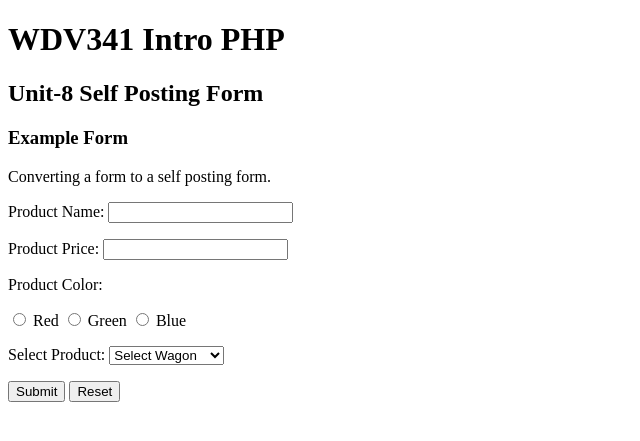
After one commit to Charwillbro/PHP, a PHP site: page /lab-INSERT-form.php in a window 1280 px wide. The commit adds this page. Shown: the top 441 px of the page, without its empty margins (0-640 px from the left). Run offline with PHP 8.4, Linux system fonts and the light colour scheme.

Commit message:
Lab-Insert initial commit

```diff
--- a/formValidation.php
+++ b/formValidation.php
@@ -8,7 +8,7 @@
 
 function validateProdName($inName){
     //name field cannot be empty
-    if(empty($inName) ){
+    if(empty($inName) ){ //checks if the name variable is empty
         return false; //fails validation
     }else{
         return true; //passes validation
--- /dev/null
+++ b/lab-INSERT-form.php
@@ -0,0 +1,193 @@
+<?php
+	$prod_name = "";	//define variable
+	$prod_price = "";
+	$prod_color = "";
+	$prod_wagon = "";
+
+	$name_errMsg = "";	//define variable
+	$price_errMsg = "";
+	$color_errMsg = "";
+	$wagon_errMsg = "";
+
+	$valid_form = false;
+
+	if( isset($_POST['prod_submit']) )
+	{
+		//process form data
+
+		$prod_name = $_POST['prod_name'];
+		$prod_price = $_POST['prod_price'];
+		if( isset($_POST['prod_color']) )	{
+			$prod_color = $_POST['prod_color'];
+		}
+		$prod_wagon = $_POST['prod_wagon'];
+
+		$valid_form = true;		//set validation flag assume all fields are valid
+
+		include 'validationsAdvanced-Solution.php';	//get validation functions
+
+		if( !validateProdName($prod_name) ) {
+			$valid_form = false;
+			$name_errMsg = "Please enter a product name";
+		}
+
+		if( !validateProdPrice($prod_price) )	{
+			$valid_form = false;
+			$price_errMsg = "Price must be numeric and greater than zero";
+		}
+
+		if( !validateProdColor( $prod_color ) )	{
+			$valid_form = false;
+			$color_errMsg = "Please select a color";
+		}
+
+		if( !validateProdWagon( $prod_wagon ) ) {
+			$valid_form = false;
+			$wagon_errMsg = "Please select a wagon";
+				echo "<h1>Wagon errMsg: $wagon_errMsg</h1>";
+		}
+
+
+		if($valid_form) {
+			//Form is good
+
+            include "connection.php";
+
+            $prod_name = $_POST['prod_name'];	//define variable
+            $prod_price = $_POST['prod_price'];
+            $prod_color = $_POST['prod_color'];
+            $prod_wagon = $_POST['prod_wagon'];
+            $date = date("Y-m-d");
+
+            //prepared statements
+
+            // below are prepared statements.
+
+            $sql = "INSERT INTO lab_wagons (";
+            $sql .= "prod_name, ";
+            $sql .= "prod_wagon_ordered, ";
+            $sql .= "prod_price, ";
+            $sql .= "prod_color, ";
+            $sql .= "prod_wagon ";
+
+            // below are prepared statement placeholders
+            $sql .= ") VALUES (";
+            $sql .= ":prodName, ";
+            $sql .= ":prodWagonOrdered, ";
+            $sql .= ":prodPrice, ";
+            $sql .= ":prodColor, ";
+            $sql .= ":prodWagon ";
+            $sql .= ")";
+
+
+            try{
+                $stmt = $conn->prepare($sql); //always prepare the statement
+
+                $stmt ->bindParam(":prodName", $prod_name); //bind the variables
+                $stmt ->bindParam(":prodWagonOrdered",$date);
+                $stmt ->bindParam(":prodPrice",$prod_price);
+                $stmt ->bindParam(":prodColor",$prod_color);
+                $stmt ->bindParam(":prodWagon",$prod_wagon);
+
+                $stmt ->execute(); // finally, execute the statement
+                echo "<h1>Your record has been successfully added to the database.</h1>";
+            }
+            catch(PDOException $e){
+
+
+                die();
+
+            }
+
+        }
+
+
+	}//if submitted
+?>
+        <!doctype html>
+        <html>
+        <head>
+        <meta charset="utf-8">
+        <title>Untitled Document</title>
+
+        <style>
+
+			[id^="error"]	{
+				color:red;
+			}
+
+		</style>
+
+        <script>
+
+			function resetForm() {
+				alert("inside resetForm()");
+
+			}
+
+		</script>
+
+        </head>
+
+        <body>
+
+        <h1>WDV341 Intro PHP </h1>
+        <h2>Unit-8 Self Posting Form</h2>
+        <h3>Example Form</h3>
+        <p>Converting a form to a self posting form.</p>
+
+        <?php
+			if($valid_form)
+			{
+		?>
+			<h1>Form Was Successful</h1>
+            <h2>Thank you for submitting your information</h2>
+        <?php
+			}
+			else
+			{
+		?>
+        <form name="form1" method="post" action="<?php echo htmlspecialchars($_SERVER["PHP_SELF"]);?>">
+          <p>
+            <label for="prod_name">Product Name: </label>
+            <input type="text" name="prod_name" id="prod_name" value="<?php echo $prod_name; ?>">
+            <span id="errorName"><?php echo $name_errMsg; ?></span>
+          </p>
+          <p>
+            <label for="prod_price">Product Price: </label>
+            <input type="text" name="prod_price" id="prod_price" value="<?php echo $prod_price; ?>">
+            <span id="errorPrice"><?php echo $price_errMsg; ?></span>
+          </p>
+          <p>Product Color: <span id="errorColor"><?php echo $color_errMsg; ?></span></p>
+          <p>
+            <input type="radio" name="prod_color" id="prod_red" value="prod_red"
+            	<?php if($prod_color == "prod_red"){ echo "checked"; } ?>>
+            <label for="prod_red">Red</label>
+            <input type="radio" name="prod_color" id="prod_green" value="prod_green"
+            	<?php if($prod_color == "prod_green"){ echo "checked"; } ?>>
+            <label for="prod_green">Green</label>
+            <input type="radio" name="prod_color" id="prod_blue" value="prod_blue"
+            	<?php if($prod_color == "prod_blue"){ echo "checked"; } ?>>
+            <label for="prod_blue">Blue</label>
+          </p>
+          <p>Select Product:
+          	<select name="prod_wagon" id="prod_wagon">
+            	<option value="select" <?php if($prod_wagon == "select"){ echo "selected"; } ?>>Select Wagon</option>
+            	<option value="wag_sm" <?php if($prod_wagon == "wag_sm"){ echo "selected"; } ?>>Small Wagon</option>
+            	<option value="wag_md" <?php if($prod_wagon == "wag_md"){ echo "selected"; } ?>>Medium Wagon</option>
+                <option value="wag_lg" <?php if($prod_wagon == "wag_lg"){ echo "selected"; } ?>>Large Wagon</option>
+            </select>
+            <span id="errorWagon"><?php echo $wagon_errMsg; ?></span>
+          </p>
+          <p>
+            <input type="submit" name="prod_submit" id="prod_submit" value="Submit">
+            <input type="reset" name="resetForm" id="resetForm" value="Reset" onClick="resetForm()">
+          </p>
+        </form>
+        <?php
+			}	//end valid form confirmation
+		?>
+
+        <p></p>
+</body>
+</html>
```
Also changed, not shown: selfPostExample.php (+49 -14 lines), validationsAdvanced-Solution.php (added, +59 -0 lines).
